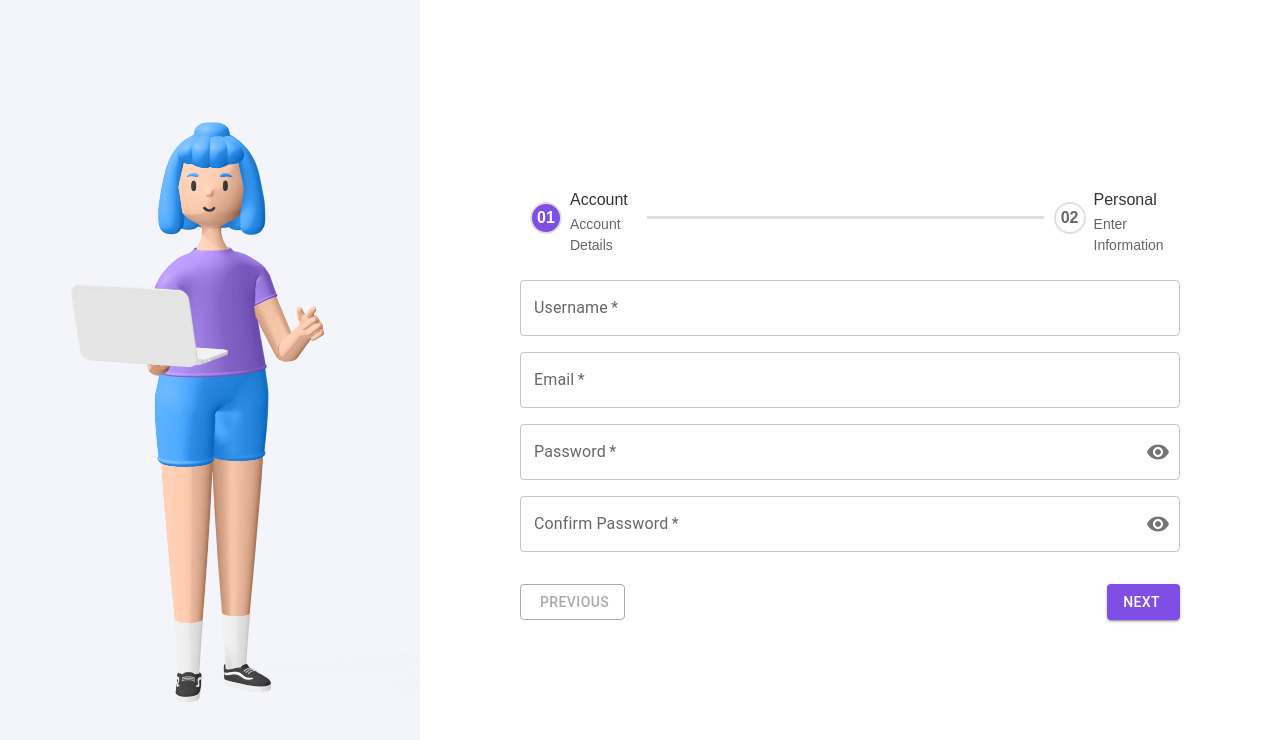
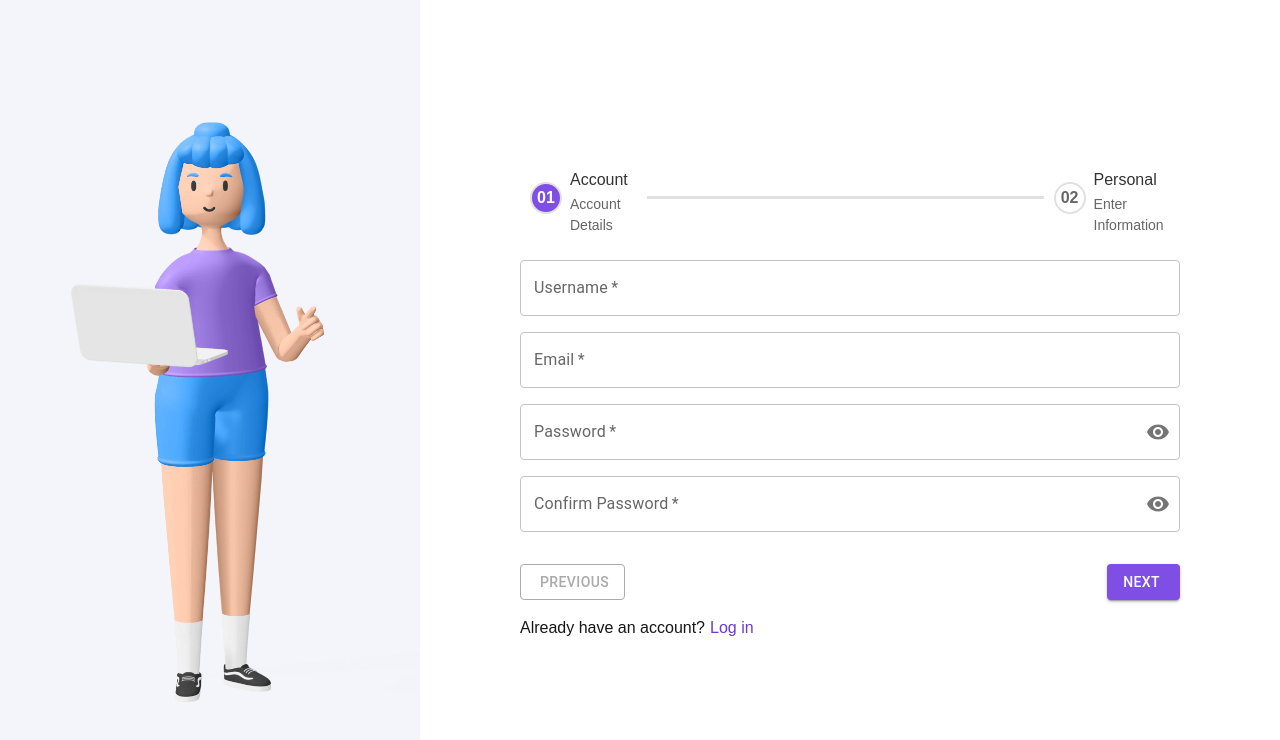
Before and after one commit to DenisShagi/Engineer-pro, a Next.js app: page /register in a window 1280 px wide. Shown: the top 740 px of the page. Built offline with nearby package versions, Linux system fonts and the light colour scheme.

Commit message:
feat: add color in config

```diff
--- a/app/login/login.module.scss
+++ b/app/login/login.module.scss
@@ -98,6 +98,7 @@ $text-color: #6c757d;
         &__register-link {
           color: $primary-color;
           text-decoration: none;
+          text-underline-offset: 3px;
 
           &:hover {
             text-decoration: underline;
--- a/app/page.module.scss
+++ b/app/page.module.scss
@@ -158,6 +158,8 @@ $dark-button-secondary-hover: #1a1a1a;
   }
 }
 
+
+
 // Логотип в режиме "dark"
 .logo {
   @media (prefers-color-scheme: dark) {
--- a/app/register/page.tsx
+++ b/app/register/page.tsx
@@ -1,6 +1,7 @@
 'use client';
 
 import React, { useState, useEffect } from 'react';
+import Link from 'next/link';
 import Image from 'next/image';
 import Button from '@mui/material/Button';
 import { useRouter } from 'next/navigation';
@@ -404,6 +405,11 @@ export default function RegisterPage() {
                   Next
                 </Button>
               </div>
+              <span>
+              Already have an account?
+              <Link className={styles.login__line} href='./login'>Log in</Link>
+              </span>
+
             </form>
           )}
 
--- a/app/register/register.module.scss
+++ b/app/register/register.module.scss
@@ -155,3 +155,13 @@
     }
   }
 }
+
+.login__line {
+  color: rgb(106, 58, 209);
+  text-decoration: none;
+  padding-left: 5px;
+  text-underline-offset: 3px;
+  &:hover {
+    text-decoration: underline;
+  }
+}
--- a/tailwind.config.js
+++ b/tailwind.config.js
@@ -7,6 +7,9 @@ module.exports = {
     './styles/**/*.{css}', // Если у вас есть глобальные CSS
   ],
   theme: {
+    colors: {
+      'violet': 'rgb(126, 78, 229)',
+    },
     extend: {},
   },
   plugins: [],
```
